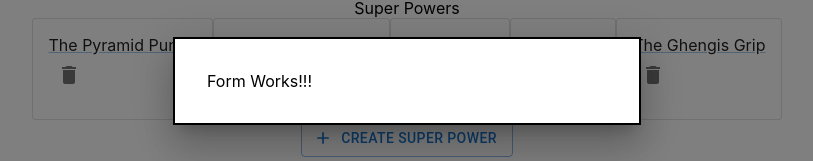
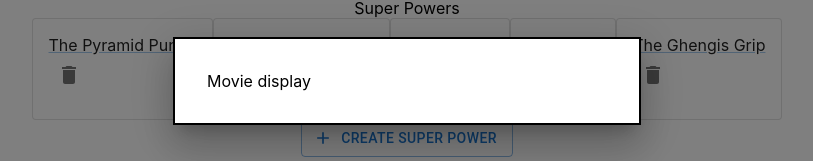
Before and after one commit to TluwaniMS/react-redux-store-test, a React (Create React App) app: page / in a window 1280 px wide. Both pictures are taken after a click on the button "CREATE MOVIE". Shown: the part 319-480 px from the top of the page, without its empty margins (233-1046 px from the left). Built offline with nearby package versions, Linux system fonts and the light colour scheme.

Commit message:
adding-form-display-conditionals

```diff
--- a/src/components/LandingPageComponent/LandingPageComponent.js
+++ b/src/components/LandingPageComponent/LandingPageComponent.js
@@ -10,15 +10,22 @@ import SuperHeroesDisplay from "../../displays/SuperHeroesDisplay/SuperHeroesDis
 import SuperPowersDisplay from "../../displays/SuperPowersDisplay/SuperPowersDisplay";
 import "./LandingPageComponent.css";
 import ModalFormDisplay from "../../displays/ModalFormDisplay/ModalFormDisplay";
+import { ContenType } from "../../enumerators/ContentTypeEnum";
 
 const LandingPageComponent = () => {
   const [open, setOpen] = useState(false);
+  const [contentType, setContentType] = useState();
   const handleOpen = () => setOpen(true);
   const handleClose = () => setOpen(false);
 
   const movies = useSelector((state) => state.movies);
   const superHeroes = useSelector((state) => state.superHeroes);
   const superPowers = useSelector((state) => state.superPowers);
+
+  const displayModal = (typeOfContent) => {
+    setContentType(typeOfContent);
+    handleOpen();
+  };
 
   const style = {
     position: "absolute",
@@ -44,7 +51,7 @@ const LandingPageComponent = () => {
           ))}
         </div>
         <div className="landing-page-sectioned-button-container">
-          <Button variant="outlined" startIcon={<AddIcon />} onClick={handleOpen}>
+          <Button variant="outlined" startIcon={<AddIcon />} onClick={() => displayModal(ContenType.Movie)}>
             Create Movie
           </Button>
         </div>
@@ -59,7 +66,7 @@ const LandingPageComponent = () => {
           ))}
         </div>
         <div className="landing-page-sectioned-button-container">
-          <Button variant="outlined" startIcon={<AddIcon />} onClick={handleOpen}>
+          <Button variant="outlined" startIcon={<AddIcon />} onClick={() => displayModal(ContenType.SuperHero)}>
             Create Super Hero
           </Button>
         </div>
@@ -74,7 +81,7 @@ const LandingPageComponent = () => {
           ))}
         </div>
         <div className="landing-page-sectioned-button-container">
-          <Button variant="outlined" startIcon={<AddIcon />} onClick={handleOpen}>
+          <Button variant="outlined" startIcon={<AddIcon />} onClick={() => displayModal(ContenType.SuperPower)}>
             Create Super Power
           </Button>
         </div>
@@ -82,7 +89,7 @@ const LandingPageComponent = () => {
 
       <Modal open={open} onClose={handleClose}>
         <Box sx={style}>
-          <ModalFormDisplay />
+          <ModalFormDisplay contentType={contentType} />
         </Box>
       </Modal>
     </div>
--- a/src/displays/ModalFormDisplay/ModalFormDisplay.js
+++ b/src/displays/ModalFormDisplay/ModalFormDisplay.js
@@ -1,7 +1,14 @@
 import React from "react";
+import { ContenType } from "../../enumerators/ContentTypeEnum";
 
-const ModalFormDisplay = () => {
-  return <div>Form Works!!!</div>;
+const ModalFormDisplay = ({ contentType }) => {
+  return (
+    <div>
+      {contentType === ContenType.Movie && <div>Movie display</div>}
+      {contentType === ContenType.SuperHero && <div>SuperHero display</div>}
+      {contentType === ContenType.SuperPower && <div>SuperPower display</div>}
+    </div>
+  );
 };
 
 export default ModalFormDisplay;
```
